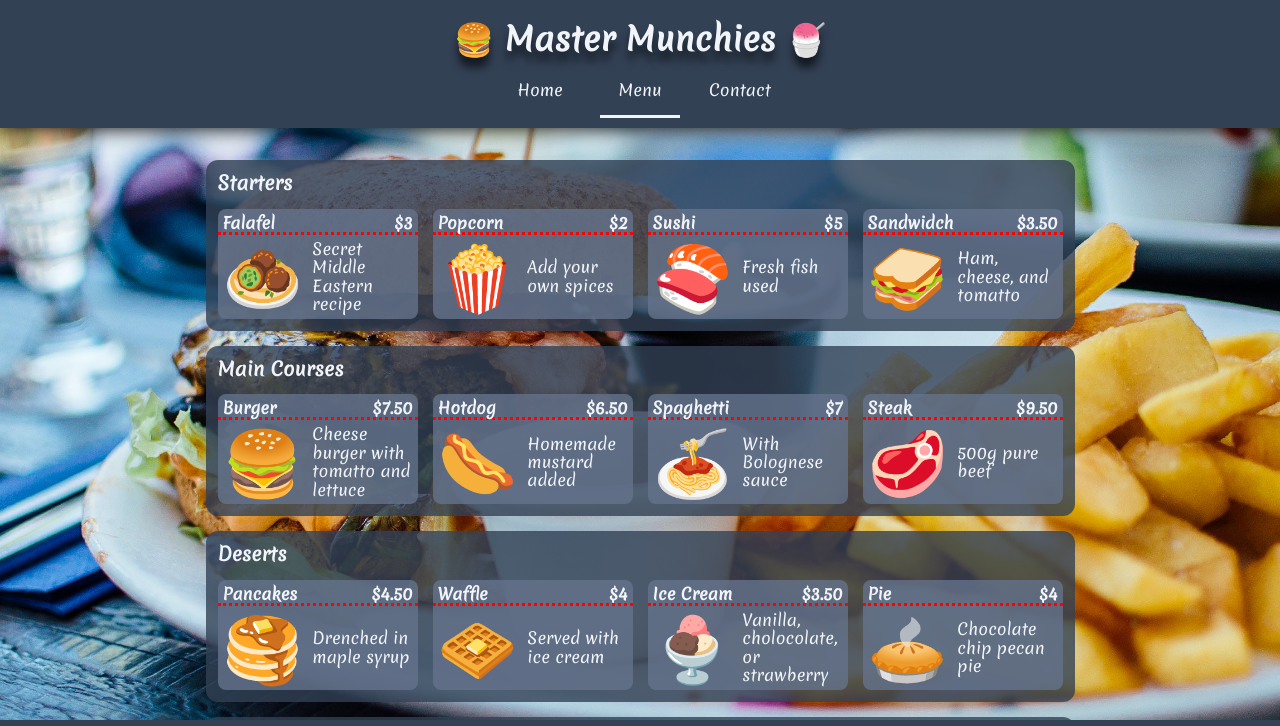
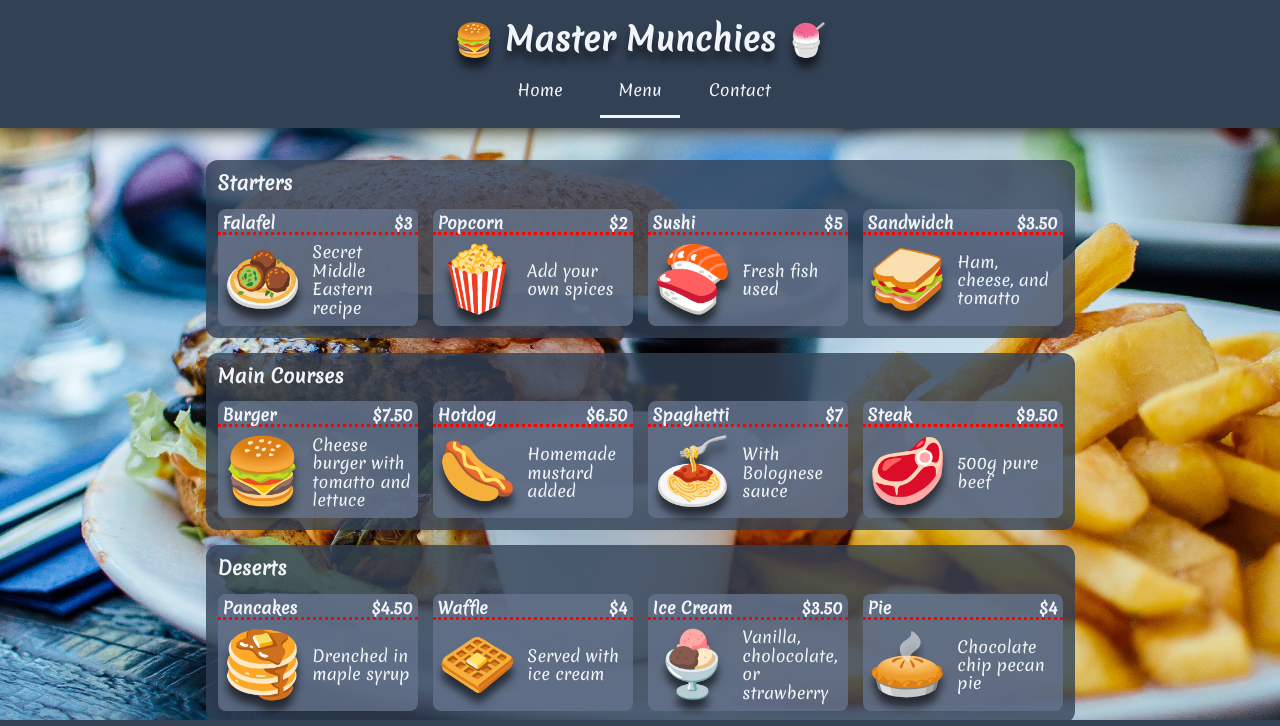
Before and after one commit to EmbryonicDev/restaurant-page, a website built with webpack: page dist/index.html in a window 1280 px wide. Both pictures are taken after a click on the button "Menu". Shown: the top 726 px of the page. Built offline with nearby package versions, Linux system fonts and the light colour scheme; files whose address does not match are found by name.

Commit message:
Add text-shadow & bottom padding to menu icons

```diff
--- a/src/styles/menu.css
+++ b/src/styles/menu.css
@@ -72,4 +72,6 @@
 .menuIcon {
   font-size: 4rem;
   padding: 5px;
+  padding-bottom: 12px;
+  text-shadow: 0px 10px 8px rgba(0, 0, 0, 0.6);
 }
```
